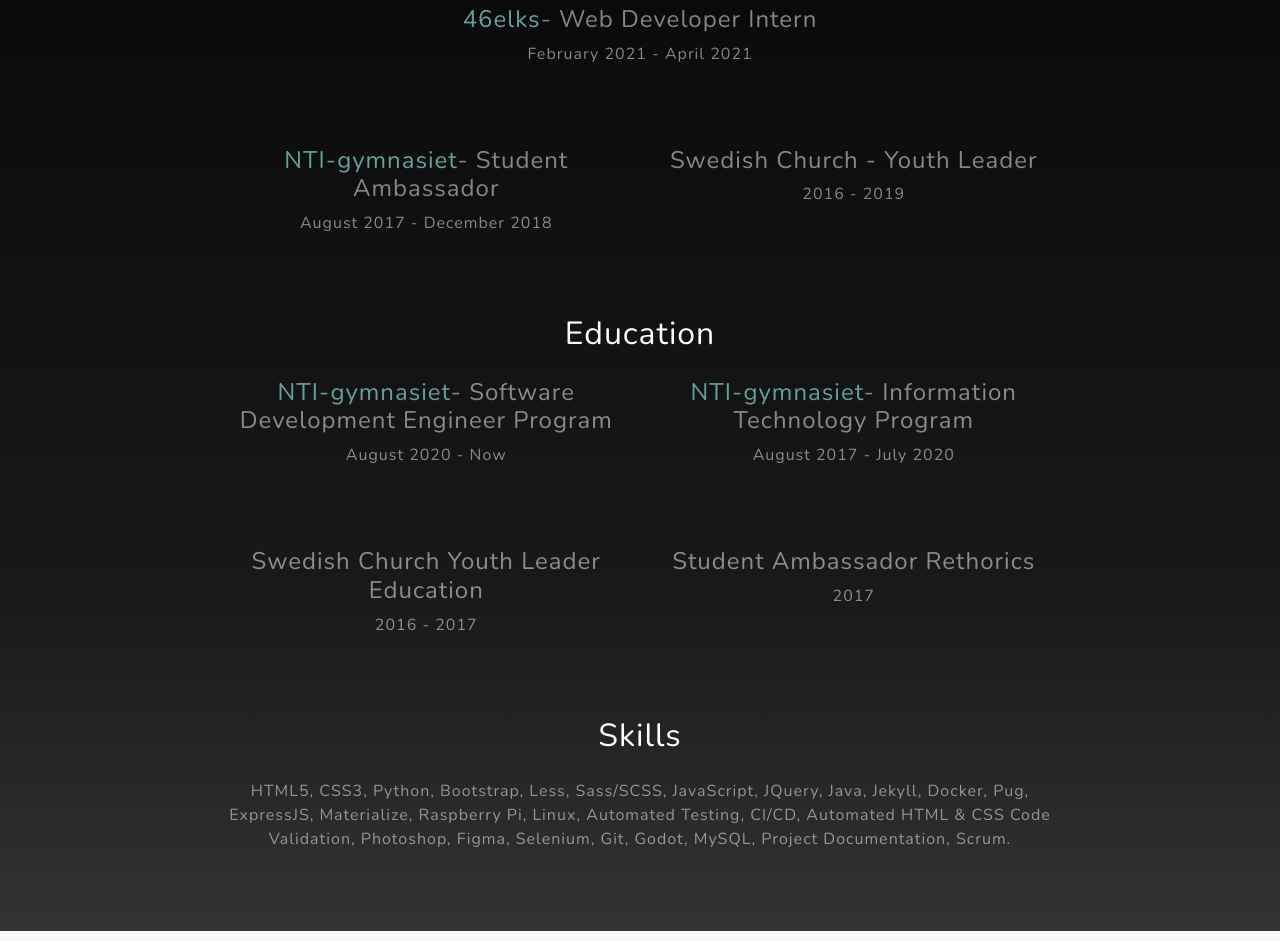
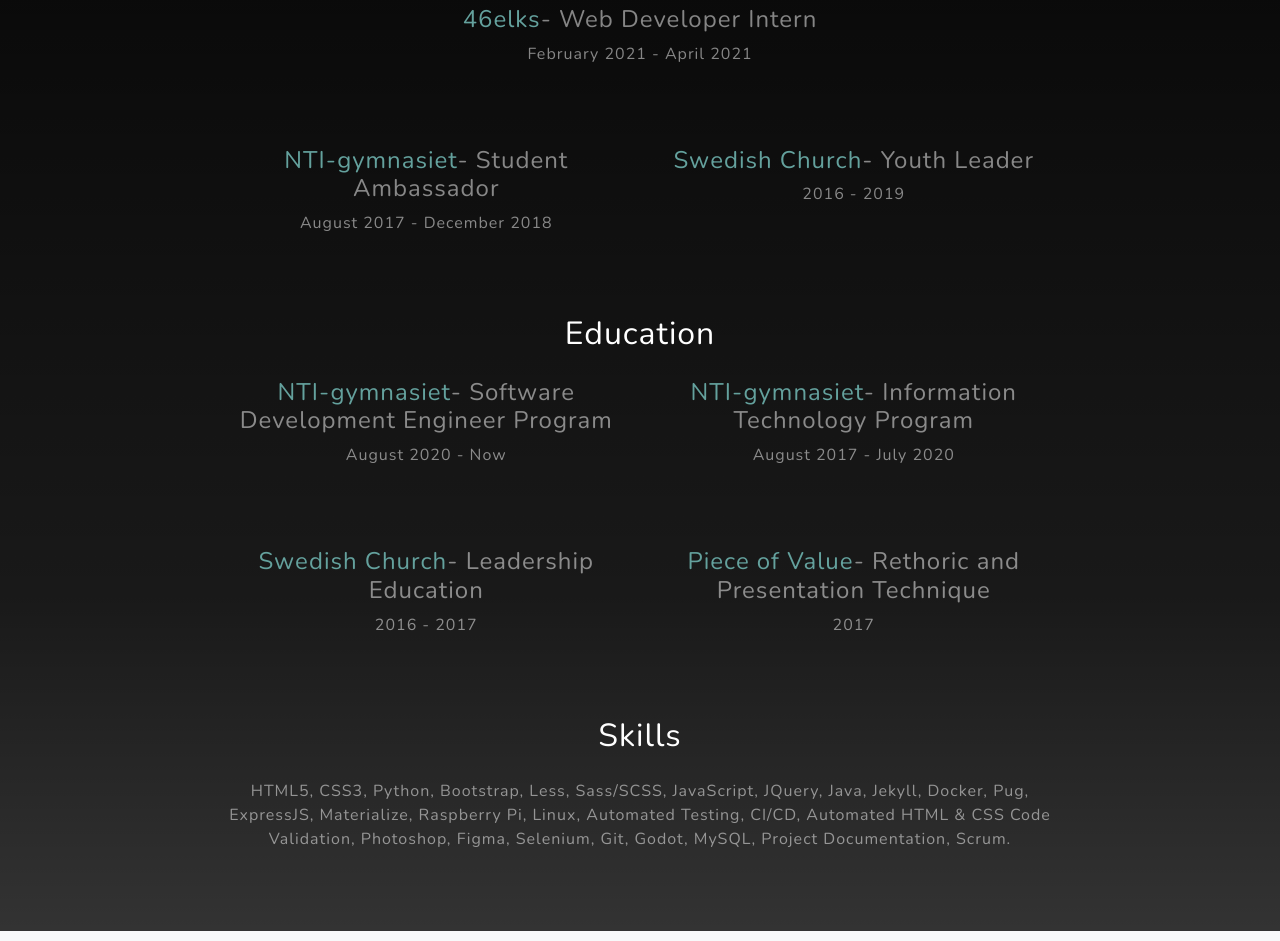
Before and after one commit to jkokocha/portfolio, a website: page src/pug/index.pug in a window 1280 px wide. Shown: the part 1208-2149 px from the top of the page. Drawn offline with nearby package versions, Linux system fonts and the light colour scheme; files that its build step writes are made by us from their sources; files whose address does not match are found by name.

Commit message:
updated education section
added piece of value and made swedish church into links

```diff
--- a/src/pug/index.pug
+++ b/src/pug/index.pug
@@ -84,7 +84,8 @@
                             .col-lg-6
 
                                 h4.text-white-50.mb-2
-                                    | Swedish Church - Youth Leader
+                                    a(href="https://www.svenskakyrkan.se/" target="_blank") Swedish Church
+                                    | - Youth Leader
                                 p.text-white-50 2016 - 2019
 
 
@@ -98,7 +99,9 @@
                                     | - Software Development Engineer Program
                                 p.text-white-50 August 2020 - Now
 
-                                h4.text-white-50.mb-2 Swedish Church Youth Leader Education
+                                h4.text-white-50.mb-2
+                                    a(href="https://www.svenskakyrkan.se/" target="_blank") Swedish Church
+                                    | - Leadership Education
                                 p.text-white-50 2016 - 2017
 
                             .col-lg-6
@@ -108,7 +111,9 @@
                                     | - Information Technology Program
                                 p.text-white-50 August 2017 - July 2020
 
-                                h4.text-white-50.mb-2 Student Ambassador Rethorics
+                                h4.text-white-50.mb-2
+                                    a(href="https://www.pieceofvalue.se/" target="_blank") Piece of Value
+                                    | - Rethoric and Presentation Technique
                                 p.text-white-50 2017
 
 
```
Also changed, not shown: dist/index.html.
